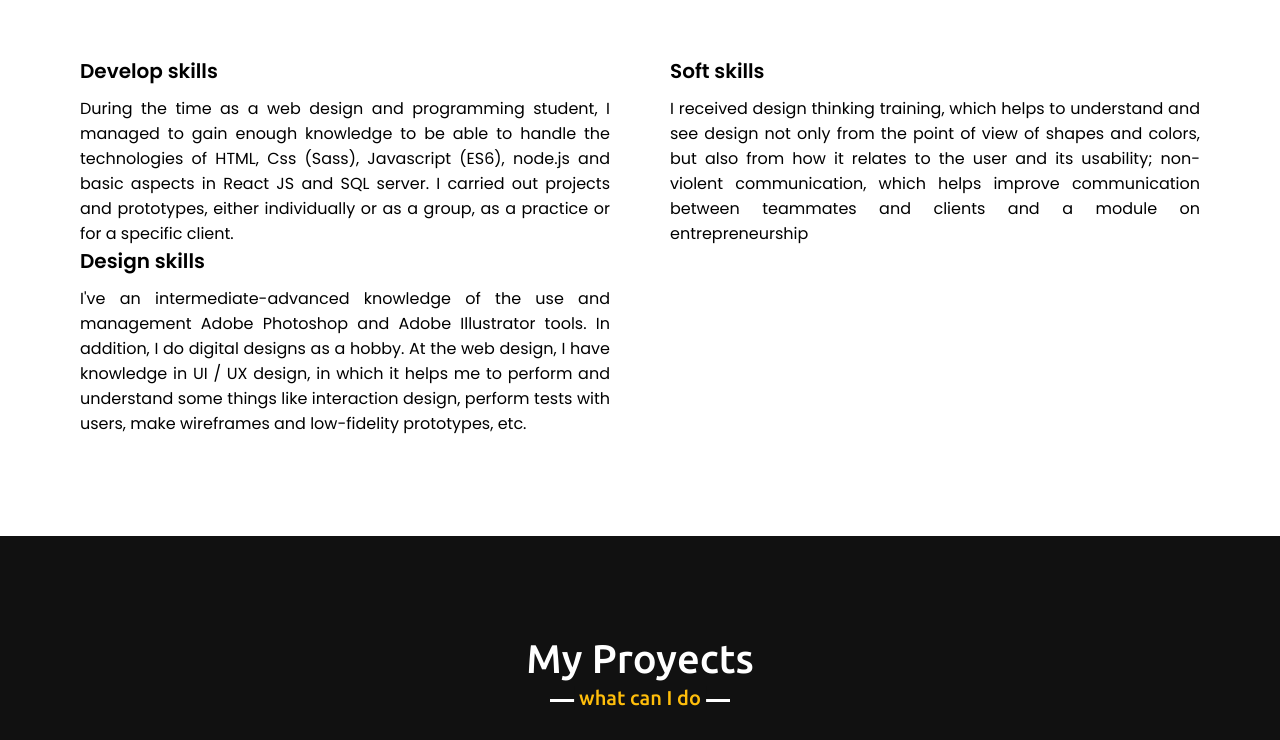
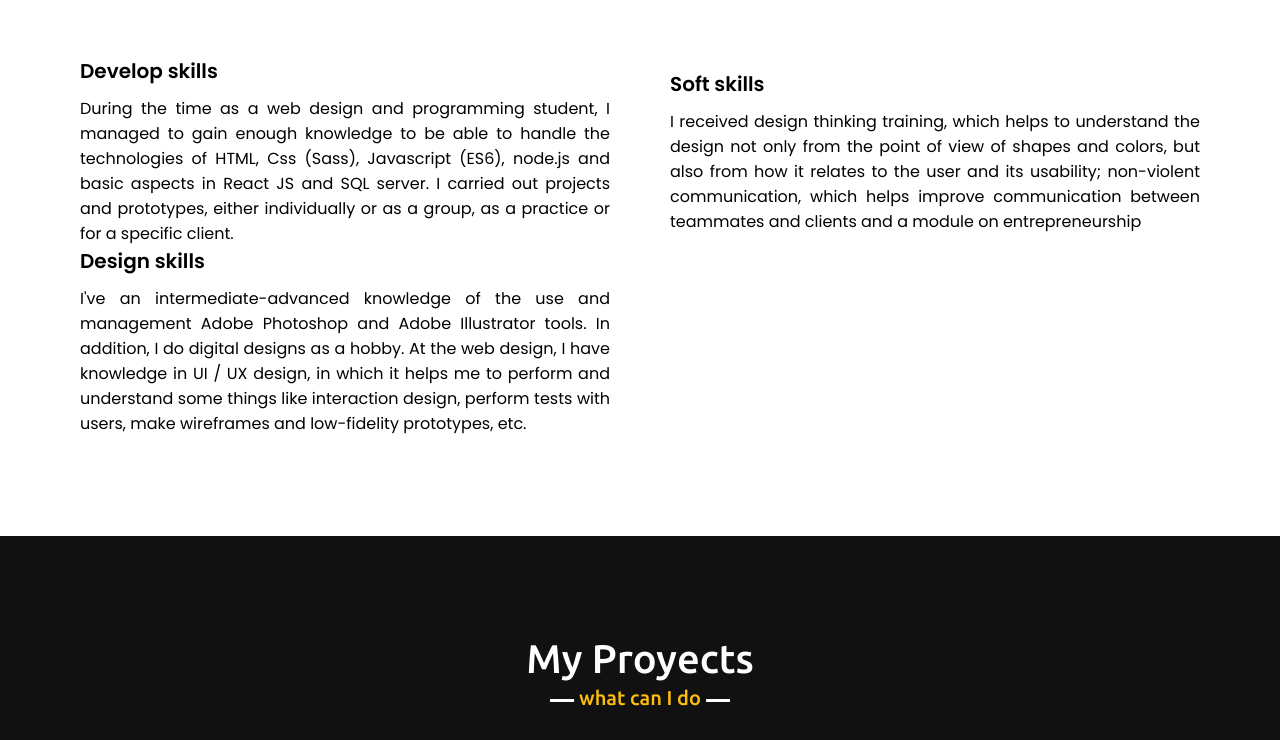
Before and after one commit to fbarqueroz/Portfolio-final, a website: page index.html in a window 1280 px wide. Shown: the part 2235-2975 px from the top of the page. Drawn offline with nearby package versions, Linux system fonts and the light colour scheme.

Commit message:
Agrego info de skills

```diff
--- a/index.html
+++ b/index.html
@@ -127,7 +127,7 @@
               <div class="column left">
                 <div class="text">Soft skills</div>
                 <p>I received design thinking training, which helps to understand
-                  and see design not only from the point of view of shapes and colors,
+                  the design not only from the point of view of shapes and colors,
                   but also from how it relates to the user and its usability; non-violent
                   communication, which helps improve communication between teammates and
                   clients and a module on entrepreneurship</p>
```
